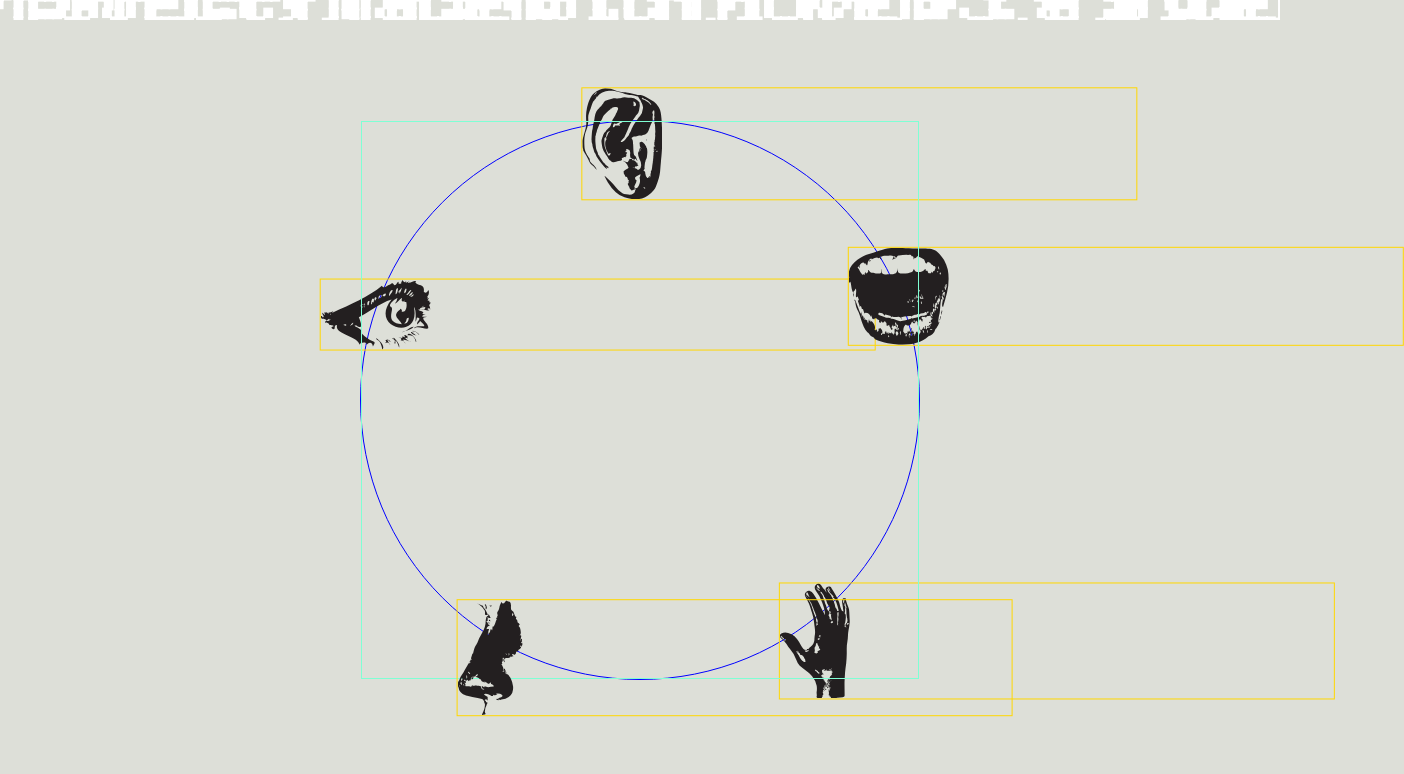
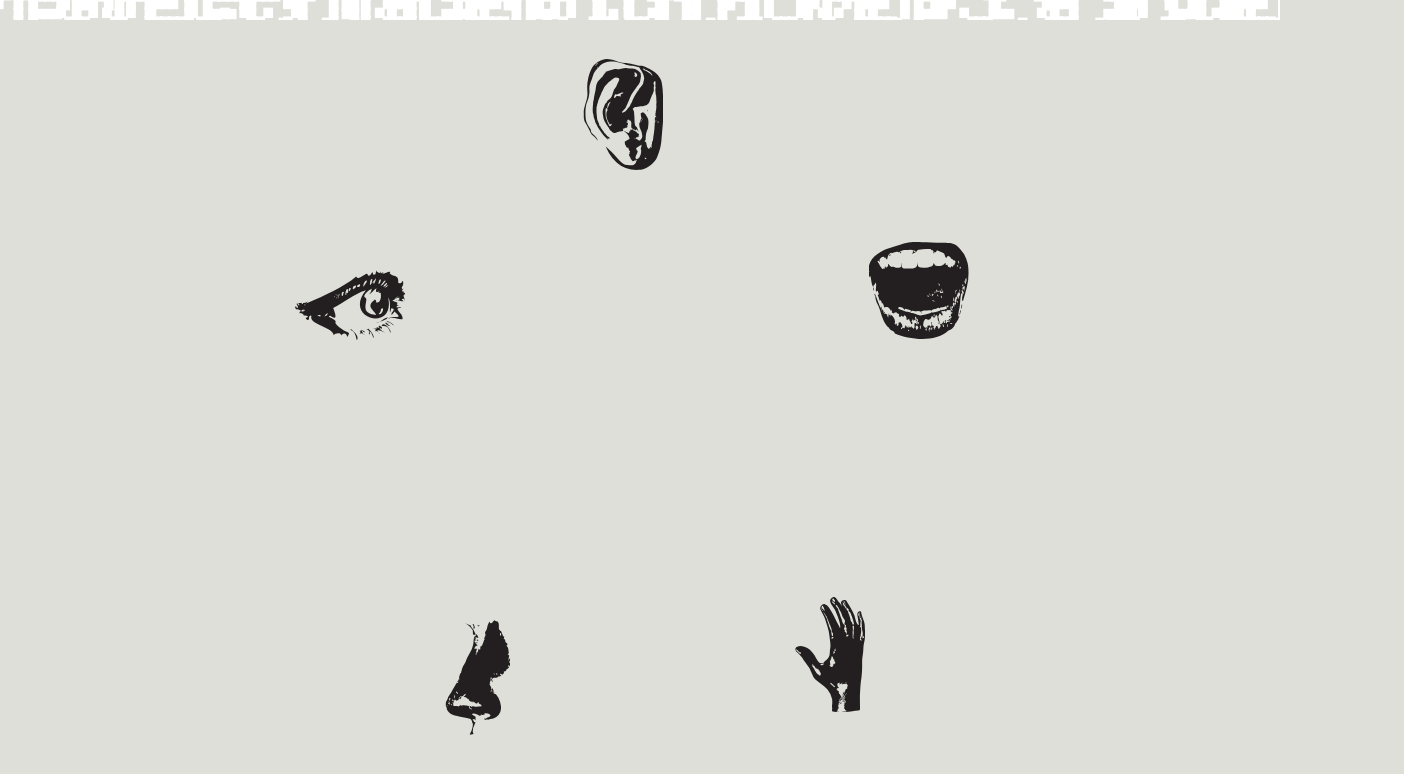
Before and after one commit to bbb0444/5s-Project, a Next.js app: page / in a window 1280 px wide. Shown: the top 774 px of the page, 1404 px wide, since content can reach past the window. Built offline with nearby package versions, Linux system fonts and the light colour scheme.

Commit message:
fixed bad re render issue in header component

```diff
--- a/app/components/Header/Header.module.scss
+++ b/app/components/Header/Header.module.scss
@@ -1,6 +1,6 @@
 @import "../../variables.scss";
 
-$debug: true;
+$debug: false;
 
 .main {
   padding: 2rem;
@@ -12,12 +12,10 @@ $debug: true;
   width: 100%;
   height: 100%;
 
-  // display: flex;
-  // flex-direction: column;
-  // justify-content: space-between;
-  // align-items: center;
-
-  // width: clamp(20rem, 100svw, 50rem);
+  display: flex;
+  flex-direction: row;
+  justify-content: space-between;
+  align-items: center;
 }
 
 .grain {
@@ -41,13 +39,11 @@ $debug: true;
 }
 
 .column {
-  position: relative;
-  top: 50%;
-  left: 50%;
-  transform: translate(-50%, -50%);
-
   width: 100%;
-  height: 100%;
+  display: flex;
+  flex-direction: column;
+  justify-content: space-between;
+  align-items: center;
 
   // background-color: blueviolet;
 }
@@ -61,10 +57,10 @@ $debug: true;
 
   // transform-origin: 0rem 17.5rem;
 
-  @media (max-width: 35rem) {
-    transform-origin: 0vw 45vw;
-    // width: 45vw;
-    // height: 45vw;
+  @media (max-width: 330px) {
+    // Set the breakpoint
+    width: 70%; // Change the size of the images
+    height: auto;
   }
 
   @if $debug {
@@ -86,19 +82,24 @@ $debug: true;
 }
 
 .square {
-  position: absolute;
-  top: 50%;
-  left: 50%;
-  transform: translate(-50%, -50%);
+  position: relative;
+  // top: 50%;
+  // left: 50%;
+  // transform: translate(-50%, -50%);
 
   // aspect-ratio: 1;
-  height: 35rem;
-  width: 35rem;
+  height: 65svw;
+  width: 65svw;
 
-  @media (max-width: 35rem) {
-    width: 90vw;
-    height: 90vw;
-  }
+  max-width: 600px;
+  max-height: 600px;
+
+  display: flex;
+  flex-direction: column;
+  justify-content: space-between;
+  align-items: center;
+
+  // min-width: 300px;
 
   @if $debug {
     // background-color: blue;
@@ -108,12 +109,12 @@ $debug: true;
 }
 .container {
   position: absolute;
-  // // left: calc(50% - 500px);
-  // left: -72.5%;
-  width: 100%;
-  height: 100%;
+  left: 0;
+  // // // left: calc(50% - 500px);
+  // // left: -72.5%;
+  // // height: 100%;
 
-  margin: 0;
+  // margin: 0;
   // top: 50%;
   // left: 50%;
   // transform: translate(-50%, -50%);
--- /dev/null
+++ b/app/components/Header/ImgMotionDiv.tsx
@@ -0,0 +1,104 @@
+// ImgMotionDiv.tsx
+import { FC, memo, useCallback } from "react";
+import Image from "next/image";
+import { motion } from "framer-motion";
+import styles from "./Header.module.scss";
+import { ImageProps } from "./types";
+
+interface ImgMotionDivProps {
+  image: ImageProps;
+  index: number;
+  initialX: number;
+  initialY: number;
+  randomX: number;
+  randomY: number;
+  setSelectedImageCB: (image: ImageProps) => void;
+  animate: (target: string, animation: object, options: object) => void;
+  radius: number;
+}
+
+const ImgMotionDiv: FC<ImgMotionDivProps> = ({
+  image,
+  index,
+  initialX,
+  initialY,
+  randomX,
+  randomY,
+  setSelectedImageCB,
+  animate,
+  radius,
+}) => {
+  const handleClick = async (event: React.MouseEvent) => {
+    event.preventDefault(); // Prevent the default action of the click event
+    setSelectedImageCB(image);
+
+    animate(
+      `#${image.text}`, // Use the image parameter to get a reference to the correct image
+      {
+        scale: [1, 1.5],
+        x: [0, radius],
+        y: [0, radius],
+      },
+      {
+        duration: 1,
+        ease: "easeInOut",
+      }
+    );
+  };
+
+  return (
+    <motion.div
+      key={index}
+      initial={{ opacity: 0, x: initialX, y: initialY }}
+      animate={{
+        opacity: 1,
+        scale: 1,
+        x: [
+          initialX,
+          initialX + randomX,
+          initialX + randomY,
+          initialX + randomX,
+          initialX,
+        ],
+        y: [
+          initialY,
+          initialY + randomY,
+          initialY + randomX,
+          initialY + randomY,
+          initialY,
+        ],
+      }}
+      transition={{
+        x: {
+          repeat: Infinity,
+          repeatType: "loop",
+          duration: 5,
+          delay: index * 0.1,
+          ease: "easeInOut",
+        },
+        y: {
+          repeat: Infinity,
+          repeatType: "loop",
+          duration: 5,
+          delay: index * 0.1,
+          ease: "easeInOut",
+        },
+      }}
+    >
+      <div className={styles.imageBox} id={`${image.text}-wrapper`}>
+        <Image
+          id={image.text}
+          src={image.src}
+          alt={image.alt}
+          width={image.width}
+          height={image.height}
+          onClick={handleClick}
+        />
+      </div>
+    </motion.div>
+  );
+};
+
+ImgMotionDiv.displayName = "ImgMotionDiv";
+
+export default ImgMotionDiv;
--- a/app/components/Header/index.tsx
+++ b/app/components/Header/index.tsx
@@ -1,12 +1,23 @@
 "use client";
 
-import React from "react";
+import {
+  useState,
+  useRef,
+  useEffect,
+  useCallback,
+  memo,
+  FC,
+  createContext,
+} from "react";
 import Image from "next/image";
 import styles from "./Header.module.scss";
 import CameraSearch from "../CameraSearch";
-import { motion } from "framer-motion";
+import { motion, useAnimate } from "framer-motion";
 
-const images = [
+import { ImageProps } from "./types";
+import ImgMotionDiv from "./ImgMotionDiv";
+
+const images: ImageProps[] = [
   {
     src: "/SVG/Eye.svg",
     alt: "black and white print of an eye",
@@ -48,15 +59,24 @@ const numImages = images.length;
 const randomXY = () => (Math.random() - 0.5) * 20; // smaller range for subtle floating effect
 
 const Header = () => {
-  const parentRef = React.useRef<HTMLDivElement>(null);
-  const [radius, setRadius] = React.useState(0);
-  const [parentWidth, setParentWidth] = React.useState(0);
-  const [parentHeight, setParentHeight] = React.useState(0);
+  const parentRef = useRef<HTMLDivElement>(null);
+  const [radius, setRadius] = useState(0);
+  const [parentWidth, setParentWidth] = useState(0);
+  const [parentHeight, setParentHeight] = useState(0);
+
+  const selectedImage = useRef<ImageProps | null>(null);
+  const [scope, animate] = useAnimate();
+
+  const setSelectedImageCB = useCallback((image: ImageProps | null) => {
+    selectedImage.current = image;
+    console.log(selectedImage.current);
+  }, []);
 
   // Update the radius when the component mounts and when the window resizes
-  React.useEffect(() => {
+  useEffect(() => {
     const updateRadius = () => {
       if (parentRef.current) {
+        // console.log(parentRef.current.clientWidth);
         setRadius(parentRef.current.offsetWidth * 0.5); // 30% of the parent container's width
         setParentWidth(parentRef.current.offsetWidth);
         setParentHeight(parentRef.current.offsetHeight);
@@ -72,68 +92,31 @@ const Header = () => {
   }, []);
 
   return (
-    <div className={styles.main}>
-      <ul className={styles.square}>
-        <div
-          className={styles.column}
-          // style={{
-          //   transform: `rotate(${rotationAngle}deg)`,
-          //   transformOrigin: "50% 50%",
-          // }}
-          ref={parentRef}
-        >
+    <div className={styles.main} ref={scope}>
+      <ul className={styles.column}>
+        <div className={styles.square} ref={parentRef}>
           {images.map((image, index) => {
             const angle = ((2 * Math.PI) / numImages) * index - 360 / numImages;
             const initialX =
               parentWidth / 2 + radius * Math.cos(angle) - image.width / 2;
             const initialY =
               parentHeight / 2 + radius * Math.sin(angle) - image.height / 2;
+            const randomX = randomXY();
+            const randomY = randomXY();
 
             return (
               <div className={styles.container} key={index}>
-                <motion.div
-                  className={styles.imageBox}
-                  // style={{
-                  //   transform: `rotate(${rotationAngle}deg)`,
-                  //   transformOrigin: "50% 50%",
-                  // }}
-                  initial={{ x: initialX, y: initialY }} // Set initial position in a circle
-                  animate={{
-                    x: [
-                      initialX,
-                      initialX + randomXY(),
-                      initialX + randomXY(),
-                      initialX + randomXY(),
-                      initialX,
-                    ],
-                    y: [
-                      initialY,
-                      initialY + randomXY(),
-                      initialY + randomXY(),
-                      initialY + randomXY(),
-                      initialY,
-                    ],
-                  }}
-                  transition={{
-                    x: {
-                      repeat: Infinity,
-                      repeatType: "loop",
-                      duration: 5,
-                    },
-                    y: {
-                      repeat: Infinity,
-                      repeatType: "loop",
-                      duration: 5,
-                    },
-                  }}
-                >
-                  <Image
-                    src={image.src}
-                    alt={image.alt}
-                    width={image.width}
-                    height={image.height}
-                  />
-                </motion.div>
+                <ImgMotionDiv
+                  image={image}
+                  index={index}
+                  initialX={initialX}
+                  initialY={initialY}
+                  randomX={randomX}
+                  randomY={randomY}
+                  setSelectedImageCB={setSelectedImageCB}
+                  animate={animate}
+                  radius={radius}
+                />
               </div>
             );
           })}
--- /dev/null
+++ b/app/components/Header/types.ts
@@ -0,0 +1,7 @@
+export interface ImageProps {
+  src: string;
+  alt: string;
+  width: number;
+  height: number;
+  text: string;
+}
```
Also changed, not shown: 1 other file (tests, documents, lock files or other folders).
